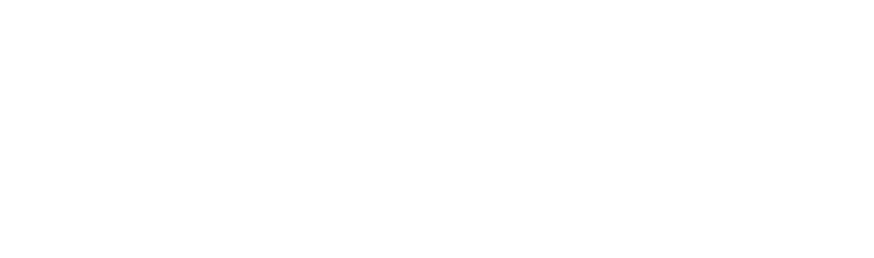
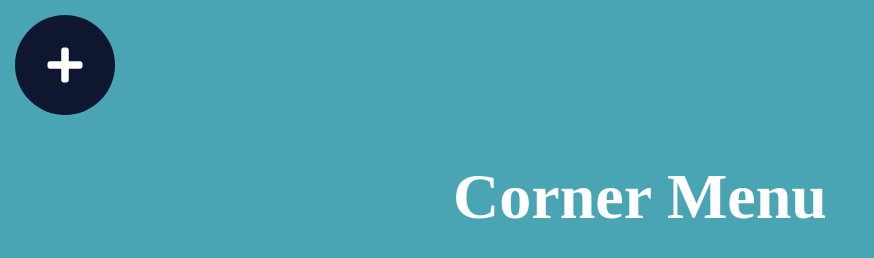
Before and after one commit to Alireza-hajizaki/Corner-menu, a plain HTML site: page index.html in a window 1280 px wide. Shown: the whole page, without its empty margins (0-874 px from the left). Drawn offline with Linux system fonts and the light colour scheme.

Commit message:
html & css created

```diff
--- a/index.html
+++ b/index.html
@@ -1,11 +1,36 @@
 <!DOCTYPE html>
 <html lang="en">
 <head>
-    <meta charset="UTF-8">
-    <meta name="viewport" content="width=device-width, initial-scale=1.0">
-    <title>Document</title>
+    <meta name="viewport" content="width=device-width, initial-scale=1.0" />
+    <meta charset="UTF-8" />
+    <title>Corner Menu</title>
+    <!-- Font Awesome CDN -->
+    <link
+      rel="stylesheet"
+      href="https://cdnjs.cloudflare.com/ajax/libs/font-awesome/5.15.4/css/all.min.css"
+    />
+    <!-- Stylesheet -->
+    <link rel="stylesheet" href="style.css" />
 </head>
 <body>
+    <h1>Corner Menu</h1>
+    <div class="menu">
+        <a href="#account">
+          <i class="fas fa-user"></i>
+        </a>
+        <a href="#info">
+          <i class="fas fa-info"></i>
+        </a>
+        <a href="#message">
+          <i class="fas fa-comment-dots"></i>
+        </a>
+        <a href="#contact">
+          <i class="fas fa-phone-alt"></i>
+        </a>
+        <button id="toggle-btn">
+          <i class="fas fa-plus"></i>
+        </button>
+      </div>
 
     <script src="./script.js"></script>
 </body>
--- /dev/null
+++ b/style.css
@@ -0,0 +1,48 @@
+* {
+    padding: 0;
+    margin: 0;
+    box-sizing: border-box;
+  }
+  body {
+    background-color: #49a5b3;
+  }
+  #toggle-btn,
+  .menu a {
+    position: absolute;
+    display: grid;
+    place-items: center;
+    border-radius: 50%;
+  }
+  .menu a {
+    background-color: #ffffff;
+    height: 70px;
+    width: 70px;
+    font-size: 22px;
+    color: #4249ed;
+    text-decoration: none;
+    top: 30px;
+    left: 30px;
+    transition: 0.5s;
+  }
+  #toggle-btn {
+    background-color: #0f1730;
+    color: #ffffff;
+    height: 100px;
+    width: 100px;
+    border: none;
+    font-size: 40px;
+    top: 15px;
+    left: 15px;
+    transition: 0.3s;
+    cursor: pointer;
+  }
+
+  .active {
+    transform: rotate(45deg);
+  }
+  h1{
+    font-size: 4rem;
+    text-align: center;
+    margin-top: 10rem;
+    color: #ffffff;
+  }
```
